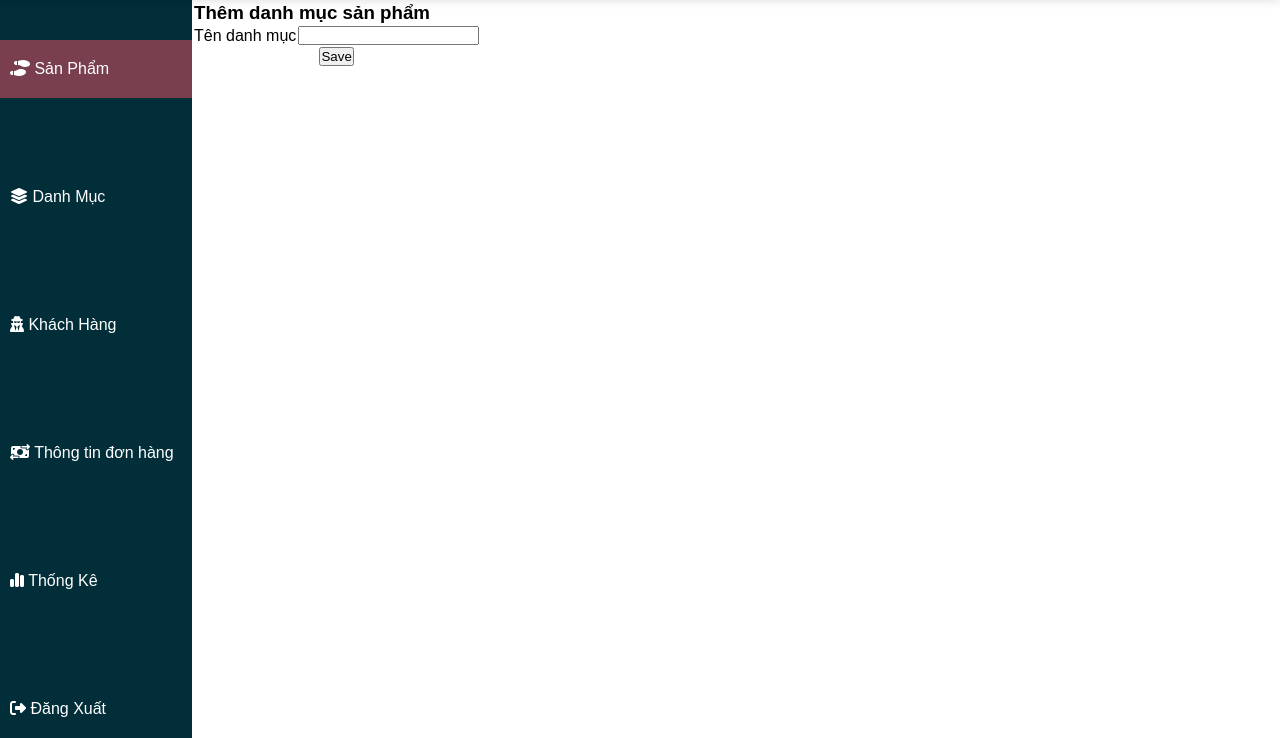
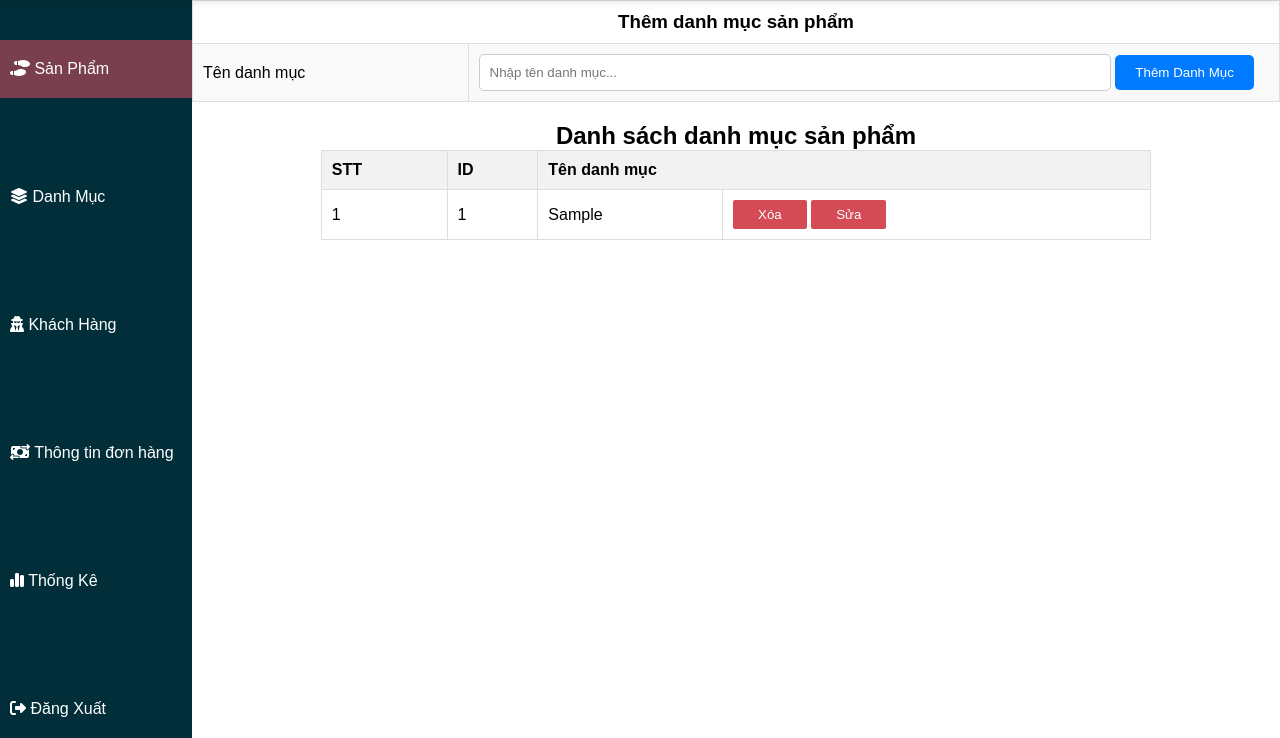
Before and after one commit to HSondev74/website-ban-giay, a PHP site: page /admin/index.php?action=danhmuc&query=them in a window 1280 px wide. Shown: the part 100-838 px from the top of the page. Run offline with PHP 8.4, Linux system fonts and the light colour scheme; tables that the repository leaves empty or names only in its code hold one stand-in row (values such as "Sample post").

Commit message:
merge code branch Dat

```diff
--- a/admin/Dashboard/layout/article.php
+++ b/admin/Dashboard/layout/article.php
@@ -3,14 +3,14 @@
           <li class="active">
                <a href="index.php?action=sanpham"><i class="fa-solid fa-shoe-prints"></i> Sản Phẩm</a>
           </li>
-          <li><a href="index.php?action=danhmuc">
+          <li><a href="index.php?action=danhmuc&query=them">
                     <i class="fa-solid fa-layer-group"></i> Danh Mục
                </a></li>
-          <li><a href="index.php?action=khachhang">
+          <li><a href="index.php?action=khachhang&query=them">
                     <i class="fa-solid fa-user-secret"></i> Khách Hàng
                </a></li>
           <li><a href="
-          index.php?action=donhang">
+          index.php?action=donhang&query=them">
                     <i class="fa-solid fa-money-bill-transfer"></i> Thông tin đơn hàng
                </a></li>
           <li><a href="
--- a/admin/Dashboard/layout/quanlydanhmuc/add.php
+++ b/admin/Dashboard/layout/quanlydanhmuc/add.php
@@ -1,4 +1,4 @@
-<form action="Dashboard/layout/quanlydanhmuc/xuly.php" method="post">
+<form action="Dashboard/layout/quanlydanhmuc/xuly.php" method="post" class="form-danhmuc">
      <table>
           <tr>
                <td colspan="2">
@@ -7,12 +7,16 @@
           </tr>
           <tr>
                <td>Tên danh mục</td>
-               <td><input type="text" name="cate_name" id="cate_name" value="" require></td>
-          </tr>
-          <tr>
-               <td colspan="2" align="center">
-                    <input type="submit" value="Save" name="btnSave">
+               <td><input type="text" placeholder="Nhập tên danh mục..." name="cate_name" id="cate_name" value=""
+                         require>
+                    <button class="save" type="submit" name="btnSave">
+                         Thêm Danh Mục
+                    </button>
                </td>
           </tr>
+          <!-- <tr>
+               <td colspan="2" align="center">
+               </td>
+          </tr> -->
      </table>
 </form>
--- /dev/null
+++ b/admin/Dashboard/layout/quanlydanhmuc/lietkedanhmuc.php
@@ -0,0 +1,38 @@
+<?php
+// Lấy dữ liệu từ database
+$sql_lietke = "SELECT * FROM danhmuc ORDER BY danhmuc_id DESC";
+$row_lietke = mysqli_query($conn, $sql_lietke);
+
+?>
+<div class="wrapper">
+     <h2>Danh sách danh mục sản phẩm</h2>
+     <table>
+          <thead>
+               <tr>
+                    <th>STT</th>
+                    <th>ID</th>
+                    <th colspan="2">Tên danh mục</th>
+               </tr>
+          </thead>
+          <tbody>
+               <?php
+               $i = 0;
+               while ($row = mysqli_fetch_array($row_lietke)) {
+                    $i++;
+               ?>
+               <tr>
+                    <td><?php echo $i; ?></td>
+                    <td><?php echo $row['danhmuc_id']; ?></td>
+                    <td><?php echo $row['tendanhmuc']; ?></td>
+                    <td>
+                         <button class="btn"><a
+                                   href="Dashboard/layout/quanlydanhmuc/xuly.php?id=<?php echo $row['danhmuc_id'] ?>">Xóa</a></button>
+
+                         <button class="btn"><a
+                                   href="?action=danhmuc&query=edit&id=<?php echo $row['danhmuc_id'] ?>">Sửa</a></button>
+                    </td>
+               </tr>
+               <?php } ?>
+          </tbody>
+     </table>
+</div>
--- /dev/null
+++ b/admin/JS/activeSidebar.js
@@ -0,0 +1 @@
+console.log(1);
--- a/admin/index.php
+++ b/admin/index.php
@@ -20,5 +20,6 @@
           ?>
      </section>
 </body>
+<script src="../admin/JS/activeSidebar.js"></script>
 
 </html>
--- a/admin/styles/style.css
+++ b/admin/styles/style.css
@@ -103,3 +103,104 @@ aside {
      width: 100%;
      height: 100%;
 }
+
+.wrapper {
+     width: 80%;
+     margin: 0 auto;
+     padding: 20px;
+}
+
+.wrapper h2 {
+     text-align: center;
+}
+
+table {
+     width: 100%;
+     border-collapse: collapse;
+}
+
+th,
+td {
+     padding: 10px;
+     border: 1px solid #ddd;
+     text-align: left;
+}
+
+th {
+     background-color: #f2f2f2;
+}
+
+tr:nth-child(even) {
+     background-color: #f9f9f9;
+}
+
+tr:hover {
+     background-color: #f2f2f2;
+}
+
+.form-danhmuc {
+     width: 100%;
+     margin: 0 auto;
+}
+
+.form-danhmuc table h3 {
+
+     text-align: center;
+}
+
+.btn {
+     background-color: var(--blue-gray);
+     padding: 7px 25px;
+     color: var(--white);
+     border-radius: 2px;
+     border: none;
+     transition: all .5s linear;
+}
+
+
+.btn a {
+     color: var(--white);
+}
+
+.btn:hover {
+     background-color: var(--brown);
+}
+
+/* edit form */
+.form-edit {
+     width: 50%;
+     margin: 0 auto;
+     padding: 20px;
+     border: 1px solid #ccc;
+     border-radius: 5px;
+}
+
+.form-group {
+     margin-bottom: 15px;
+}
+
+label {
+     display: block;
+     font-weight: bold;
+}
+
+input[type="text"] {
+     width: 80%;
+     padding: 10px;
+     border: 1px solid #ccc;
+     border-radius: 5px;
+     box-sizing: border-box;
+}
+
+.save {
+     padding: 10px 20px;
+     background-color: #007bff;
+     color: #fff;
+     border: none;
+     border-radius: 5px;
+     cursor: pointer;
+}
+
+.save:hover {
+     background-color: #0056b3;
+}
```
Also changed, not shown: admin/Dashboard/layout/content.php (+23 -13 lines), admin/Dashboard/layout/quanlydanhmuc/edit.php (added, +24 -0 lines), admin/Dashboard/layout/quanlydanhmuc/xuly.php (+14 -6 lines), index.html (deleted, +0 -134 lines), pages/Footer.html (+9 -16 lines), pages/Header.html (+12 -28 lines), images/h1.jpg (added), images/logo-brand.png (added).
